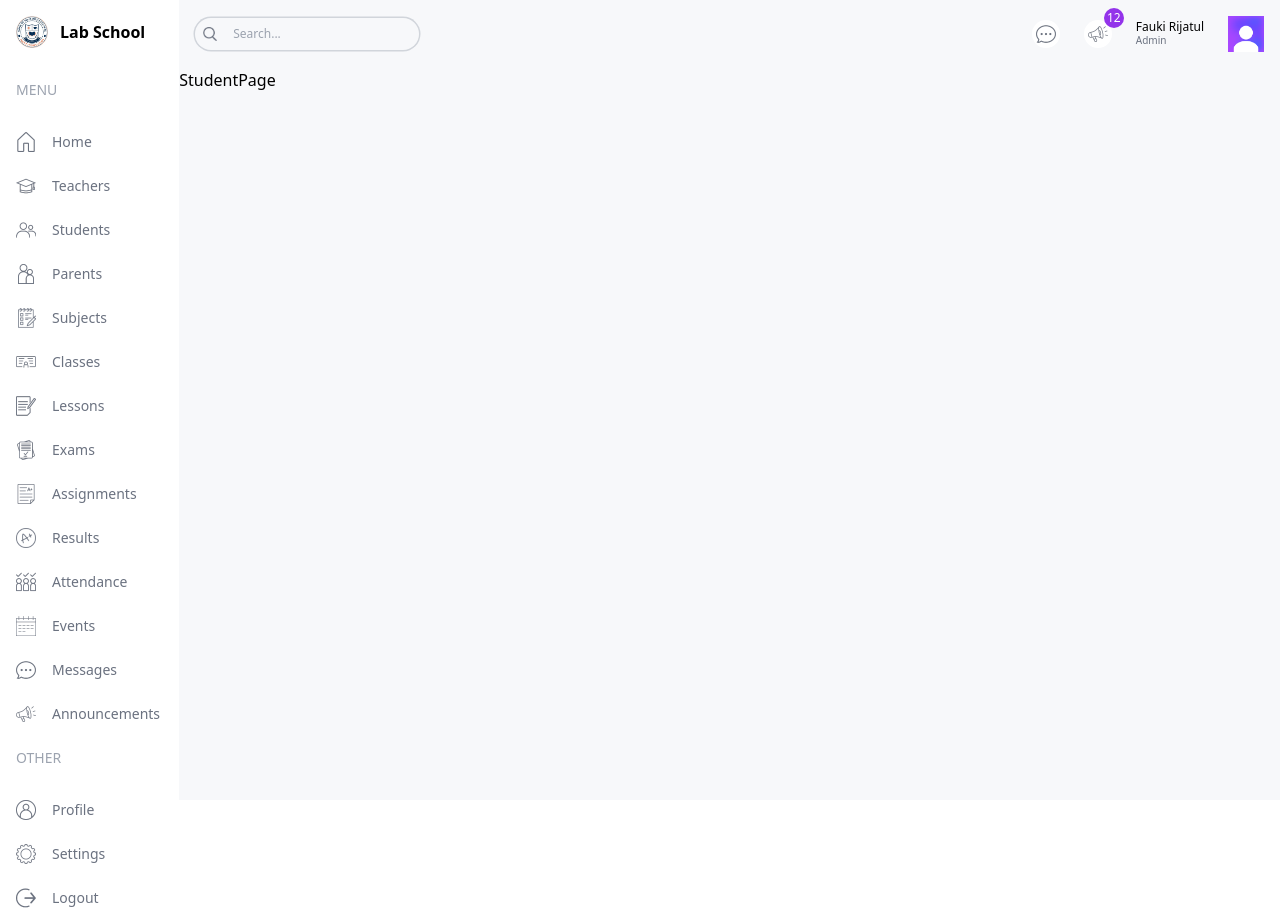
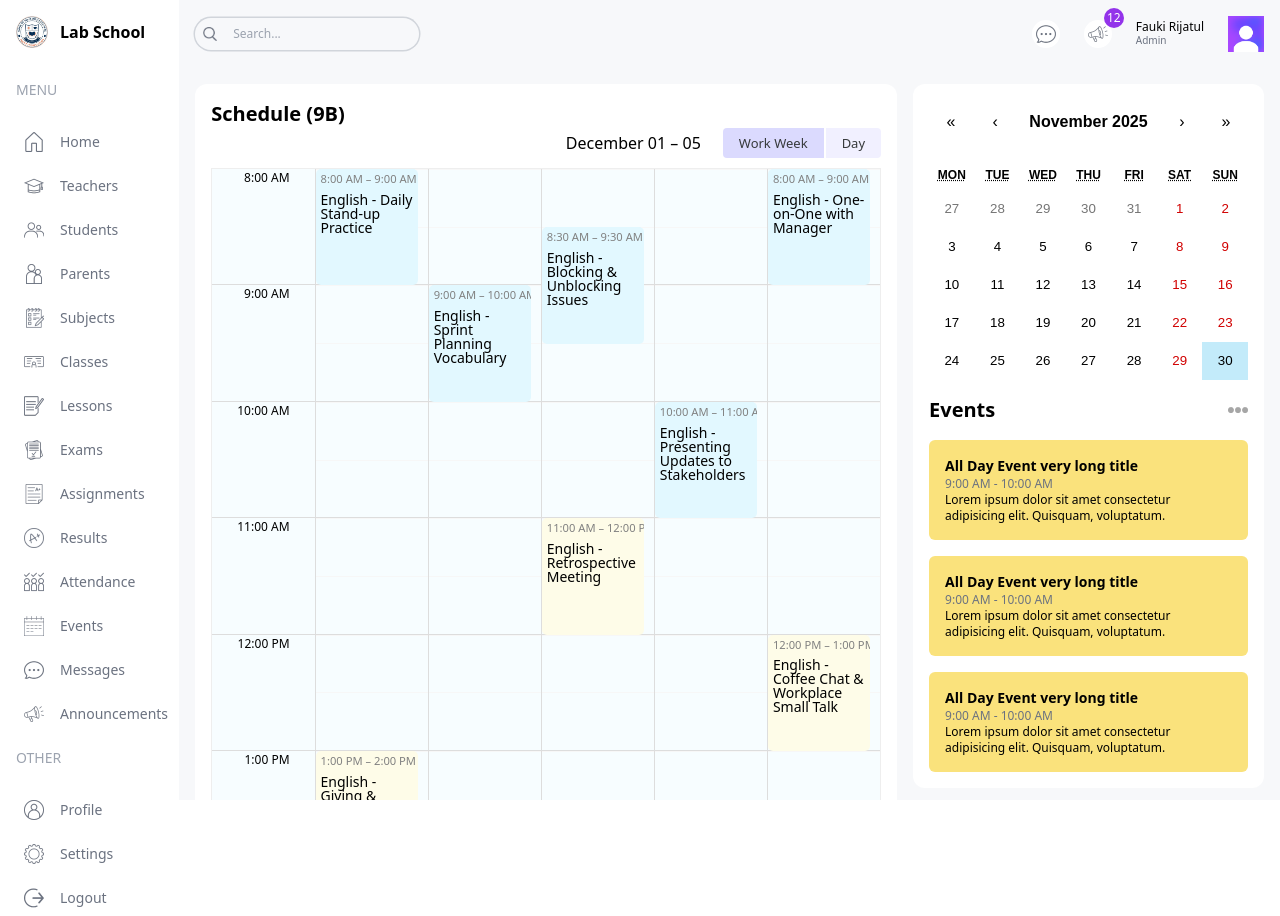
Before and after one commit to faukirijatul/school-management-nextjs, a Next.js app: page /student in a window 1280 px wide. Built offline with nearby package versions, Linux system fonts and the light colour scheme.

Commit message:
feat: add big calendar for student, teacher, and parent

```diff
--- a/package.json
+++ b/package.json
@@ -9,8 +9,10 @@
     "lint": "next lint"
   },
   "dependencies": {
+    "moment": "^2.30.1",
     "next": "14.2.33",
     "react": "^18",
+    "react-big-calendar": "^1.19.4",
     "react-calendar": "^6.0.0",
     "react-dom": "^18",
     "recharts": "^3.5.1"
@@ -18,6 +20,7 @@
   "devDependencies": {
     "@types/node": "^20",
     "@types/react": "^18",
+    "@types/react-big-calendar": "^1.16.3",
     "@types/react-dom": "^18",
     "eslint": "^8",
     "eslint-config-next": "14.2.33",
--- a/src/app/(dashboard)/layout.tsx
+++ b/src/app/(dashboard)/layout.tsx
@@ -23,7 +23,7 @@ export default function DashboardLayout({
       </div>
 
       {/* RIGHT */}
-      <div className="w-[86%] md:w-[92%] lg:w-[84%] xl:w-[86%] bg-[#F7F8FA] overflow-scroll">
+      <div className="w-[86%] md:w-[92%] lg:w-[84%] xl:w-[86%] bg-[#F7F8FA] overflow-scroll flex flex-col">
         <Navbar />
         {children}
       </div>
--- a/src/app/(dashboard)/parent/page.tsx
+++ b/src/app/(dashboard)/parent/page.tsx
@@ -1,9 +1,24 @@
-import React from 'react'
+import Announcement from "@/components/Announcement";
+import BigCalendar from "@/components/BigCalendar";
+import React from "react";
 
 const ParentPage = () => {
   return (
-    <div>ParentPage</div>
-  )
-}
+    <div className="flex-1 p-4 flex gap-4 flex-col xl:flex-row">
+      {/* LEFT */}
+      <div className="w-full xl:w-2/3 flex flex-col gap-8">
+        <div className="h-full bg-white p-4 rounded-xl">
+          <h1 className="text-xl font-semibold">Schedule (Stundent Name Here)</h1>
+          <BigCalendar />
+        </div>
+      </div>
 
-export default ParentPage
+      {/* RIGHT */}
+      <div className="w-full xl:w-1/3 flex flex-col gap-8">
+        <Announcement />
+      </div>
+    </div>
+  );
+};
+
+export default ParentPage;
--- a/src/app/(dashboard)/student/page.tsx
+++ b/src/app/(dashboard)/student/page.tsx
@@ -1,9 +1,26 @@
-import React from 'react'
+import Announcement from "@/components/Announcement";
+import BigCalendar from "@/components/BigCalendar";
+import EventCalendar from "@/components/EventCalendar";
+import React from "react";
 
 const StudentPage = () => {
   return (
-    <div>StudentPage</div>
-  )
-}
+    <div className="p-4 flex gap-4 flex-col xl:flex-row">
+      {/* LEFT */}
+      <div className="w-full xl:w-2/3 flex flex-col gap-8">
+        <div className="h-full bg-white p-4 rounded-xl">
+          <h1 className="text-xl font-semibold">Schedule (9B)</h1>
+          <BigCalendar />
+        </div>
+      </div>
 
-export default StudentPage
+      {/* RIGHT */}
+      <div className="w-full xl:w-1/3 flex flex-col gap-8">
+        <EventCalendar />
+        <Announcement />
+      </div>
+    </div>
+  );
+};
+
+export default StudentPage;
--- a/src/app/(dashboard)/teacher/page.tsx
+++ b/src/app/(dashboard)/teacher/page.tsx
@@ -1,9 +1,24 @@
-import React from 'react'
+import Announcement from "@/components/Announcement";
+import BigCalendar from "@/components/BigCalendar";
+import React from "react";
 
 const TeacherPage = () => {
   return (
-    <div>TeacherPage</div>
-  )
-}
+    <div className="flex-1 p-4 flex gap-4 flex-col xl:flex-row">
+      {/* LEFT */}
+      <div className="w-full xl:w-2/3 flex flex-col gap-8">
+        <div className="h-full bg-white p-4 rounded-xl">
+          <h1 className="text-xl font-semibold">Schedule</h1>
+          <BigCalendar />
+        </div>
+      </div>
 
-export default TeacherPage
+      {/* RIGHT */}
+      <div className="w-full xl:w-1/3 flex flex-col gap-8">
+        <Announcement />
+      </div>
+    </div>
+  );
+};
+
+export default TeacherPage;
--- a/src/app/globals.css
+++ b/src/app/globals.css
@@ -9,10 +9,100 @@
 }
 
 .react-calendar__tile--active {
-  background-color: #C3EBFA !important;
+  background-color: #c3ebfa !important;
   color: black !important;
 }
 
 .react-calendar__navigation__label__labelText--from {
   font-weight: 600;
 }
+
+.rbc-btn-group:first-child {
+  display: none !important;
+}
+
+.rbc-toolbar-label {
+  text-align: right !important;
+  padding: 0px 20px !important;
+}
+
+.rbc-btn-group:last-child {
+  font-size: 13px !important;
+}
+
+.rbc-btn-group:last-child button {
+  border: none !important;
+  background-color: #f1f0ff !important;
+  margin-left: 2px !important;
+}
+
+.rbc-btn-group button.rbc-active {
+  background-color: #dbdafe !important;
+  box-shadow: none !important;
+}
+
+.rbc-time-view {
+  border-color: #eee !important;
+}
+
+.rbc-time-header {
+  display: none !important;
+}
+
+.rbc-time-content {
+  border: none !important;
+}
+
+.rbc-time-gutter.rbc-time-column {
+  font-size: 12px !important;
+}
+
+.rbc-time-gutter.rbc-time-column .rbc-timeslot-group {
+  padding: 0px 20px !important;
+}
+
+.rbc-timeslot-group {
+  background-color: #f7fdff !important;
+}
+
+.rbc-day-slot {
+  font-size: 14px !important;
+}
+
+.rbc-event {
+  border: none !important;
+  color: black !important;
+  /* padding: 10px !important; */
+  /* margin: 10px !important; */
+  /* width: 99% !important; */
+}
+
+.rbc-event:nth-child(1) {
+  background-color: #e2f8ff !important;
+}
+.rbc-event:nth-child(2) {
+  background-color: #fefce8 !important;
+}
+.rbc-event:nth-child(3) {
+  background-color: #f2f1ff !important;
+}
+.rbc-event:nth-child(4) {
+  background-color: #fdf2fb !important;
+}
+.rbc-event:nth-child(5) {
+  background-color: #e2f8ff !important;
+}
+.rbc-event:nth-child(6) {
+  background-color: #fefce8 !important;
+}
+.rbc-event:nth-child(7) {
+  background-color: #f2f1ff !important;
+}
+.rbc-event:nth-child(8) {
+  background-color: #fdf2fb !important;
+}
+
+.rbc-event-label {
+  color: gray !important;
+  margin-bottom: 5px !important;
+}
--- /dev/null
+++ b/src/components/BigCalendar.tsx
@@ -0,0 +1,86 @@
+"use client";
+
+import { Calendar, momentLocalizer, View, Views } from "react-big-calendar";
+import moment from "moment";
+import "react-big-calendar/lib/css/react-big-calendar.css";
+import { useState } from "react";
+
+const myEventsList = [
+  {
+    title: "English - Daily Stand-up Practice",
+    start: new Date(2025, 11, 1, 8, 0), // Senin, 1 Des 2025 → 08:00-09:00
+    end: new Date(2025, 11, 1, 9, 0),
+  },
+  {
+    title: "English - Giving & Receiving Feedback",
+    start: new Date(2025, 11, 1, 13, 0), // Senin → 13:00-14:00
+    end: new Date(2025, 11, 1, 14, 0),
+  },
+  {
+    title: "English - Sprint Planning Vocabulary",
+    start: new Date(2025, 11, 2, 9, 0), // Selasa, 2 Des → 09:00-10:00
+    end: new Date(2025, 11, 2, 10, 0),
+  },
+  {
+    title: "English - Code Review Role-play",
+    start: new Date(2025, 11, 2, 14, 0), // Selasa → 14:00-15:00
+    end: new Date(2025, 11, 2, 15, 0),
+  },
+  {
+    title: "English - Blocking & Unblocking Issues",
+    start: new Date(2025, 11, 3, 8, 30), // Rabu, 3 Des → 08:30-09:30
+    end: new Date(2025, 11, 3, 9, 30),
+  },
+  {
+    title: "English - Retrospective Meeting",
+    start: new Date(2025, 11, 3, 11, 0), // Rabu → 11:00-12:00
+    end: new Date(2025, 11, 3, 12, 0),
+  },
+  {
+    title: "English - Presenting Updates to Stakeholders",
+    start: new Date(2025, 11, 4, 10, 0), // Kamis, 4 Des → 10:00-11:00
+    end: new Date(2025, 11, 4, 11, 0),
+  },
+  {
+    title: "English - Professional Email & Slack Writing",
+    start: new Date(2025, 11, 4, 14, 30), // Kamis → 14:30-15:30 (masih selesai sebelum 15.00 WIB)
+    end: new Date(2025, 11, 4, 15, 30),
+  },
+  {
+    title: "English - One-on-One with Manager",
+    start: new Date(2025, 11, 5, 8, 0), // Jumat, 5 Des → 08:00-09:00
+    end: new Date(2025, 11, 5, 9, 0),
+  },
+  {
+    title: "English - Coffee Chat & Workplace Small Talk",
+    start: new Date(2025, 11, 5, 12, 0), // Jumat → 12:00–13:00
+    end: new Date(2025, 11, 5, 13, 0),
+  },
+];
+
+const localizer = momentLocalizer(moment);
+
+const BigCalendar = () => {
+  const [view, setView] = useState<View>(Views.WORK_WEEK);
+
+  const handleViewChange = (view: View) => {
+    setView(view);
+  };
+
+  return (
+    <Calendar
+      localizer={localizer}
+      events={myEventsList}
+      startAccessor="start"
+      endAccessor="end"
+      views={["work_week", "day"]}
+      view={view}
+      style={{ height: "98%" }}
+      onView={handleViewChange}
+      min={new Date(2025, 1, 0, 8, 0)}
+      max={new Date(2025, 1, 0, 17, 0)}
+    />
+  );
+};
+
+export default BigCalendar;
--- a/src/components/Menu.tsx
+++ b/src/components/Menu.tsx
@@ -117,6 +117,8 @@ const menuItems = [
   },
 ];
 
+const role = "admin";
+
 const Menu = () => {
   return (
     <div className="mt-4 text-sm">
@@ -125,16 +127,25 @@ const Menu = () => {
           <span className="hidden lg:block text-gray-400 font-light my-4">
             {menu.title}
           </span>
-          {menu.items.map((item) => (
+          {menu.items.map((item) => {
+            if (item.visible.includes(role)) {
+              return (
                 <Link
                   href={item.href}
                   key={item.href}
-              className="flex items-center justify-center lg:justify-start gap-4 text-gray-500 py-2"
+                  className="flex items-center justify-center lg:justify-start gap-4 text-gray-500 py-2 rounded-md hover:bg-labSkyLight md:px-2"
                 >
-              <Image src={item.icon} alt={item.label} width={20} height={20} />
+                  <Image
+                    src={item.icon}
+                    alt={item.label}
+                    width={20}
+                    height={20}
+                  />
                   <span className="hidden lg:block">{item.label}</span>
                 </Link>
-          ))}
+              );
+            }
+          })}
         </div>
       ))}
     </div>
```
Also changed, not shown: 1 other file (tests, documents, lock files or other folders). Lines whose indentation alone changed are shown as unchanged.
